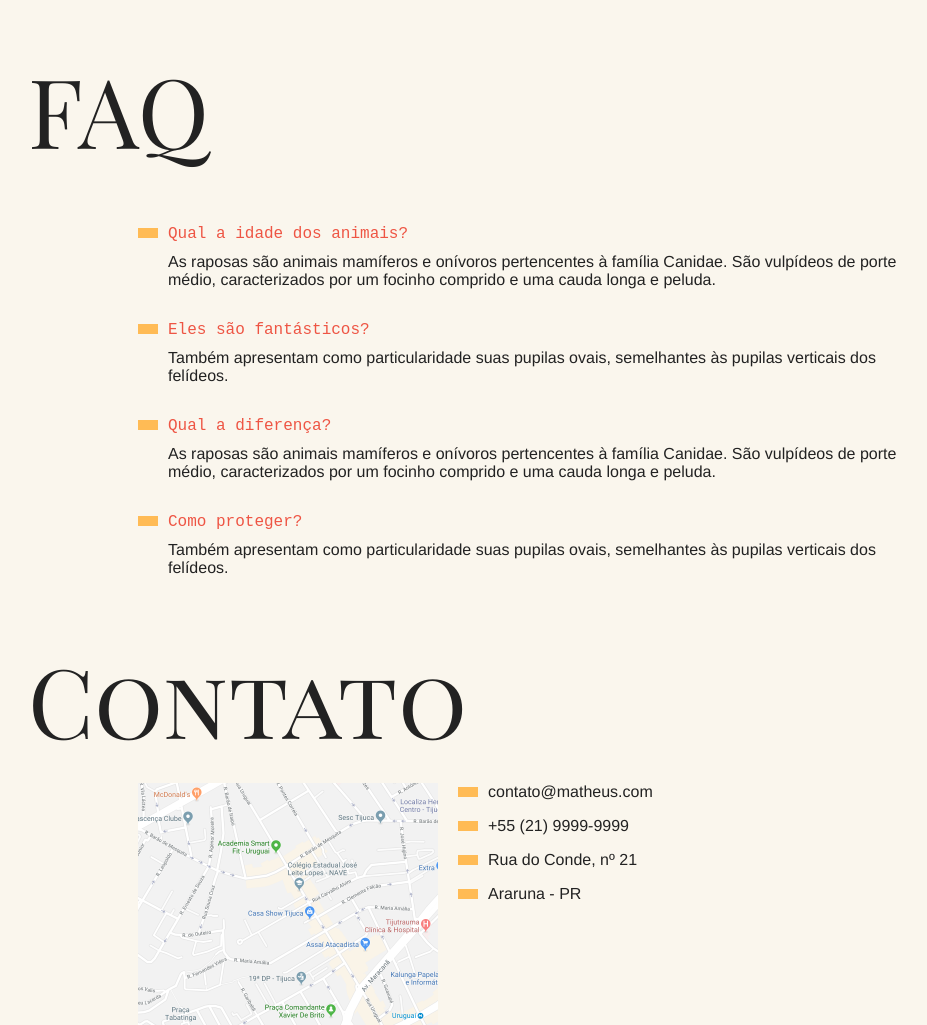
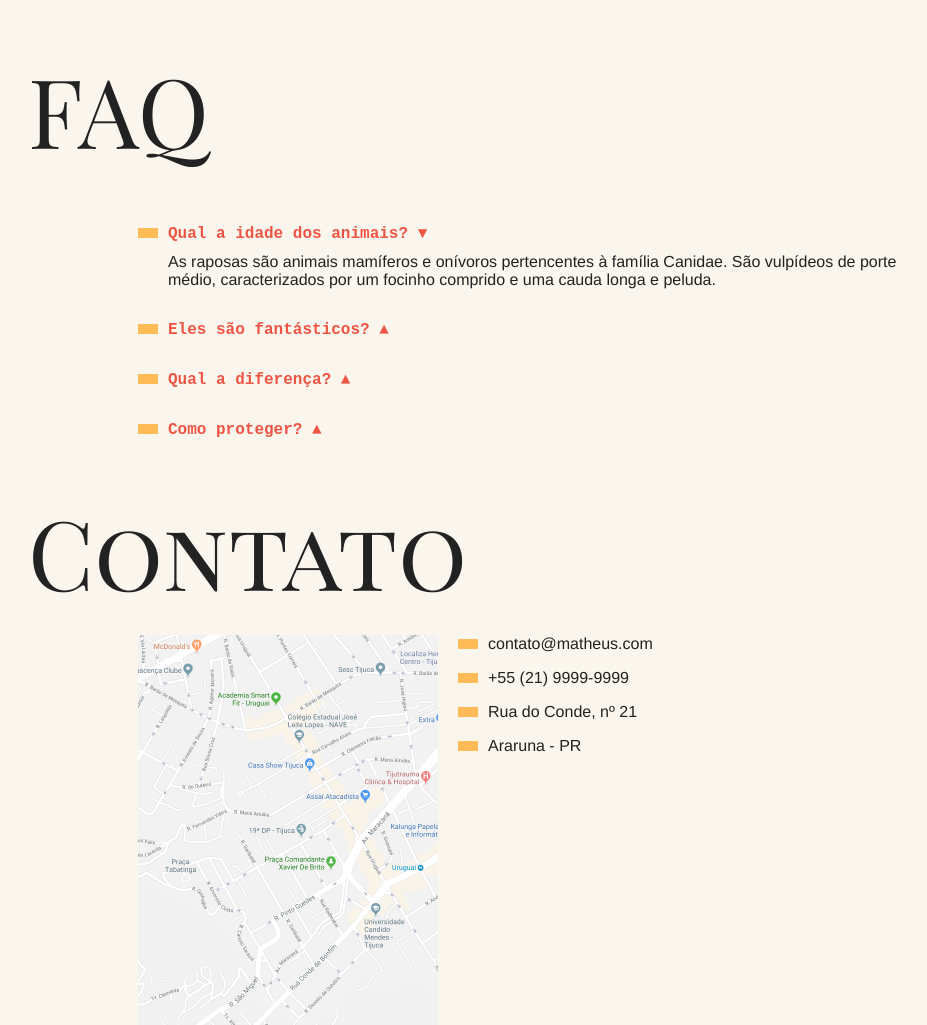
Before and after one commit to MatheusTG/animais-fantasticos, a plain HTML site: page index.html in a window 1280 px wide. Shown: the part 729-1754 px from the top of the page, without its empty margins (162-1089 px from the left). Drawn offline with Linux system fonts and the light colour scheme.

Commit message:
Accordion Menu em Faq

```diff
--- a/css/style.css
+++ b/css/style.css
@@ -129,8 +129,23 @@ body {
 
 .faq-lista dt {
   font-family: 'IBM Plex Mono', monospace;
+  font-weight: bold;
   color: #E54;
   margin-top: 32px;
+  cursor: pointer;
+}
+
+.js .js-accordion dt::after {
+  content: ' ▲';
+}
+
+.js .js-accordion dt.active-accordion::after {
+  content: ' ▼';
+}
+
+.js .js-accordion dt.active-accordion + dd {
+  display: block;
+  animation: slideDown .5s forwards;
 }
 
 .faq-lista dt:before, .contato .dados li:before {
@@ -144,6 +159,10 @@ body {
 
 .faq-lista dd {
   margin: 10px 30px;
+}
+
+.js .faq-lista dd {
+  display: none;
 }
 
 .mapa {
@@ -217,3 +236,14 @@ body {
     transform: translate3d(0, 0, 0);
   }
 }
+
+@keyframes slideDown {
+  from {
+    opacity: 0;
+    max-height: 0;
+  }
+  to {
+    opacity: 1;
+    max-height: 200px;
+  }
+}
--- a/index.html
+++ b/index.html
@@ -81,10 +81,10 @@
           </div>
         </div>
       </section>
-      <section id="faq" class="faq container">
+      <section id="faq" class="faq container js-accordion">
         <h1>FAQ</h1>
         <dl class="faq-lista">
-          <dt>Qual a idade dos animais?</dt>
+          <dt class="active-accordion">Qual a idade dos animais?</dt>
           <dd>As raposas são animais mamíferos e onívoros pertencentes à família Canidae. São vulpídeos de porte médio, caracterizados por um focinho comprido e uma cauda longa e peluda.</dd>
           <dt>Eles são fantásticos?</dt>
           <dd>Também apresentam como particularidade suas pupilas ovais, semelhantes às pupilas verticais dos felídeos.</dd>
--- a/script.js
+++ b/script.js
@@ -1,7 +1,8 @@
+function initTabNav() {
   const tabMenu = document.querySelectorAll('.js-tabmenu img')
   const tabDescricao = document.querySelectorAll('.js-tabdescricao div')
 
-if (tabMenu.length && tabDescricao.length) {
+  if (tabMenu && tabDescricao) {
     function activeTab(index) {
       tabDescricao.forEach((value) => {
         value.classList.remove('active')
@@ -15,3 +16,17 @@ if (tabMenu.length && tabDescricao.length) {
       })
     })
   }
+}
+initTabNav()
+
+function initAccordion() {
+  const faqLista = document.querySelectorAll('.js-accordion dt')
+  if (faqLista) {
+    faqLista.forEach((value) => {
+      value.addEventListener('click', () => {
+        value.classList.toggle('active-accordion')
+      })
+    })
+  }
+}
+initAccordion()
```
Lines whose indentation alone changed are shown as unchanged.
